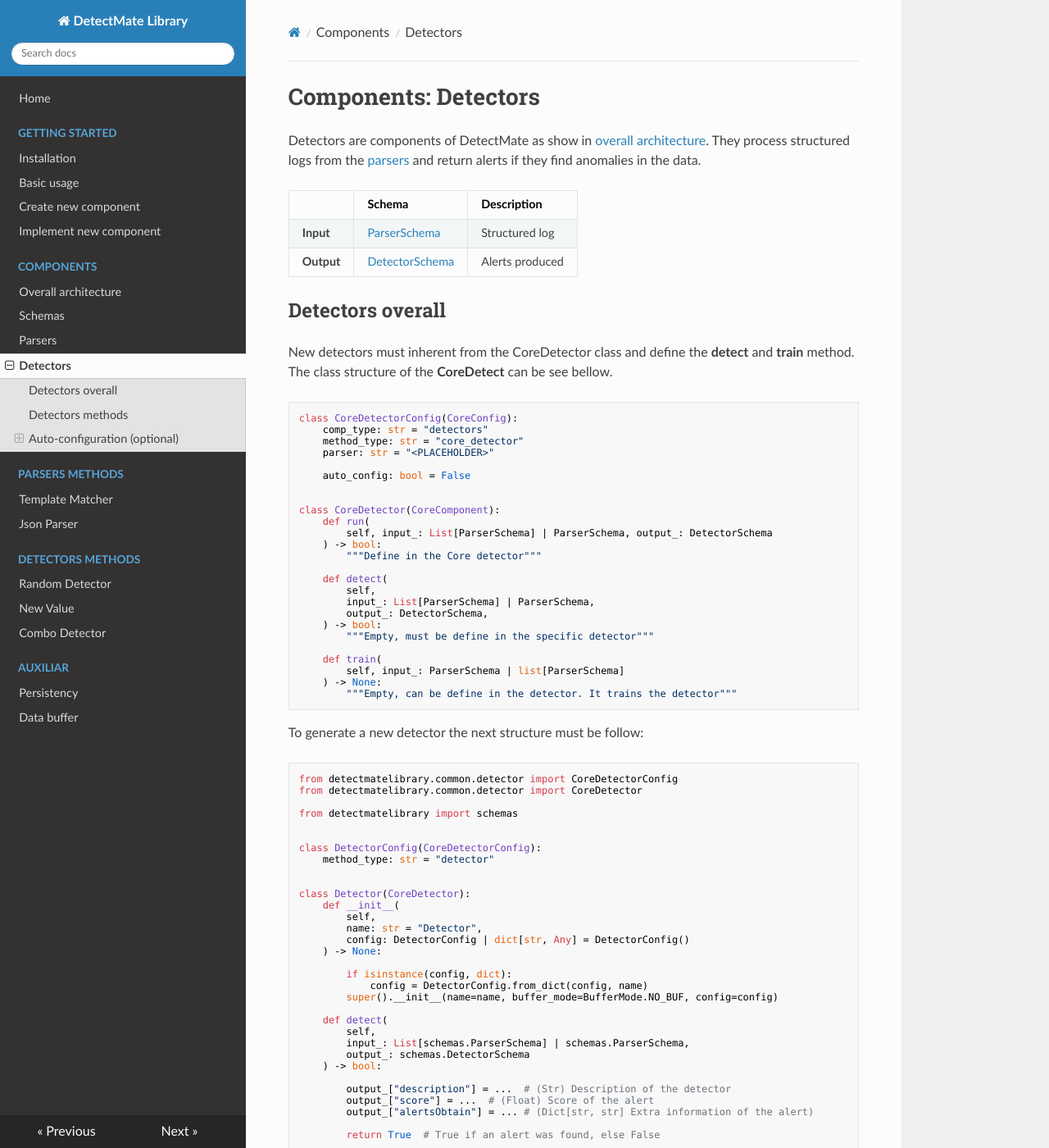
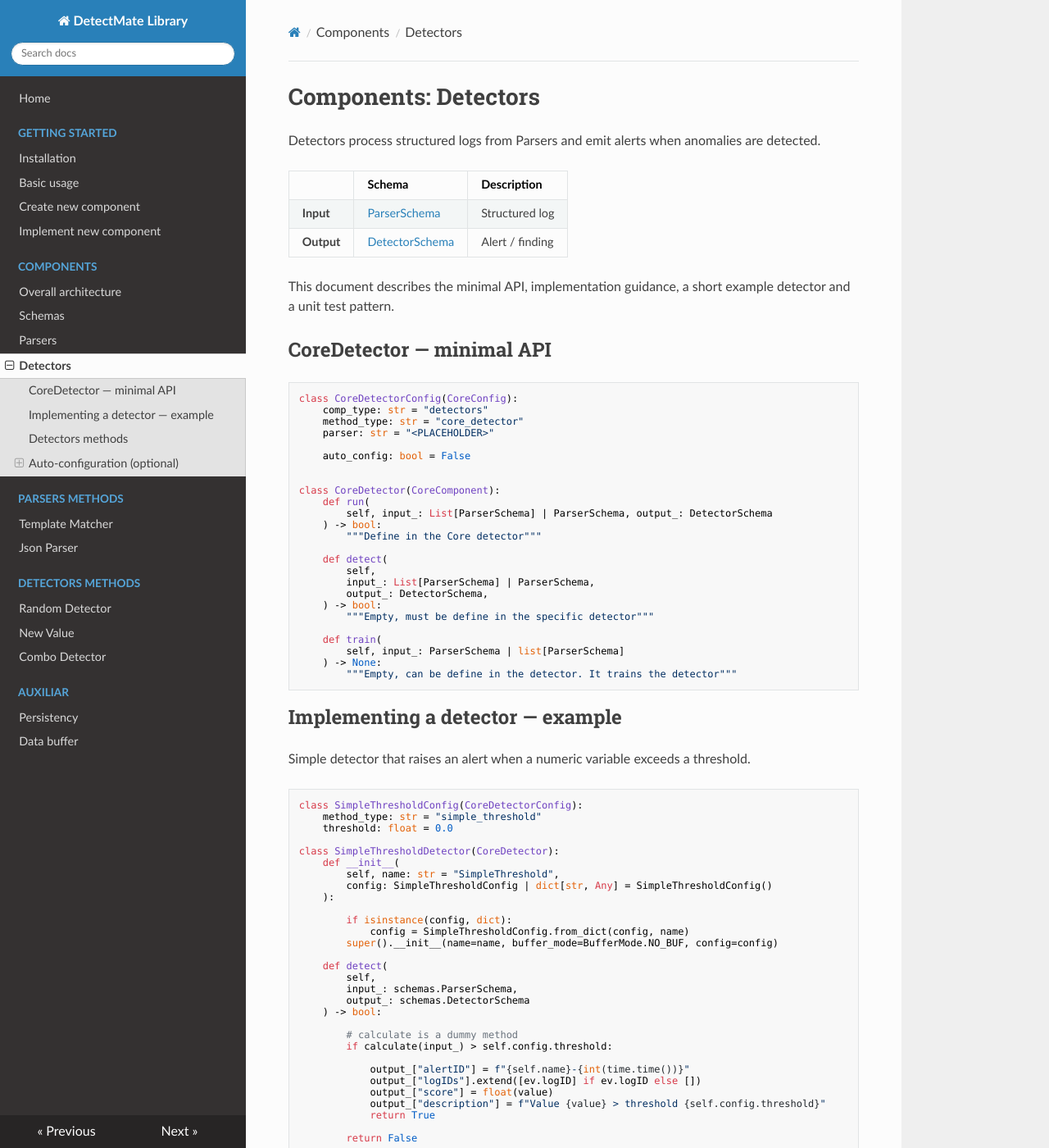
Before and after one commit to ait-detectmate/DetectMateLibrary, an MkDocs documentation site: the page built from docs/detectors.md, in a window 1280 px wide and 1400 px high. Shown: the whole window at 82% size. Built offline with MkDocs 1.6.1, drawn with Linux system fonts in a browser that asks for light colours; nearby versions of some CDN libraries; some of the changed text lies outside the part shown.

Commit message:
improve detector

````diff
--- a/docs/detectors.md
+++ b/docs/detectors.md
@@ -1,17 +1,17 @@
 
 # Components: Detectors
 
-Detectors are components of DetectMate as show in [overall architecture](overall_architecture.md). They process structured logs from the [parsers](parsers.md) and return alerts if they find anomalies in the data.
+Detectors process structured logs from Parsers and emit alerts when anomalies are detected.
 
-|            | Schema                 | Description        |
-|------------|------------------------|--------------------|
-| **Input**  | [ParserSchema](schemas.md)| Structured log  |
-| **Output** | [DetectorSchema](schemas.md) | Alerts produced |
+|            | Schema                     | Description        |
+|------------|----------------------------|--------------------|
+| **Input**  | [ParserSchema](schemas.md) | Structured log     |
+| **Output** | [DetectorSchema](schemas.md)| Alert / finding    |
 
+This document describes the minimal API, implementation guidance, a short example detector and a unit test pattern.
 
-## Detectors overall
+## CoreDetector — minimal API
 
-New detectors must inherent from the CoreDetector class and define the **detect** and **train** method. The class structure of the **CoreDetect** can be see bellow.
 
 
 ```python
@@ -41,46 +41,43 @@
     ) -> None:
         """Empty, can be define in the detector. It trains the detector"""
 ```
-To generate a new detector the next structure must be follow:
 
+## Implementing a detector — example
+
+Simple detector that raises an alert when a numeric variable exceeds a threshold.
 
 ```python
-from detectmatelibrary.common.detector import CoreDetectorConfig
-from detectmatelibrary.common.detector import CoreDetector
+class SimpleThresholdConfig(CoreDetectorConfig):
+    method_type: str = "simple_threshold"
+    threshold: float = 0.0
 
-from detectmatelibrary import schemas
-
-
-class DetectorConfig(CoreDetectorConfig):
-    method_type: str = "detector"
-
-
-class Detector(CoreDetector):
+class SimpleThresholdDetector(CoreDetector):
     def __init__(
-        self,
-        name: str = "Detector",
-        config: DetectorConfig | dict[str, Any] = DetectorConfig()
-    ) -> None:
+        self, name: str = "SimpleThreshold",
+        config: SimpleThresholdConfig | dict[str, Any] = SimpleThresholdConfig()
+    ):
 
         if isinstance(config, dict):
-            config = DetectorConfig.from_dict(config, name)
+            config = SimpleThresholdConfig.from_dict(config, name)
         super().__init__(name=name, buffer_mode=BufferMode.NO_BUF, config=config)
 
     def detect(
         self,
-        input_: List[schemas.ParserSchema] | schemas.ParserSchema,
+        input_: schemas.ParserSchema,
         output_: schemas.DetectorSchema
     ) -> bool:
 
-        output_["description"] = ...  # (Str) Description of the detector
-        output_["score"] = ...  # (Float) Score of the alert
-        output_["alertsObtain"] = ... # (Dict[str, str] Extra information of the alert)
+        # calculate is a dummy method
+        if calculate(input_) > self.config.threshold:
 
-        return True  # True if an alert was found, else False
+            output_["alertID"] = f"{self.name}-{int(time.time())}"
+            output_["logIDs"].extend([ev.logID] if ev.logID else [])
+            output_["score"] = float(value)
+            output_["description"] = f"Value {value} > threshold {self.config.threshold}"
+            return True
+
+        return False
 ```
-
-The **run** method of the **CoreParser** will call the **parse** method you define here. **run** also take case of the rest of preprocessing and postprocessing of the logs.
-
 To configure the number of logs receive as input, you need to configure the [buffer](auxiliar/input_buffer.md) in the initialization of the Detector.
 
 ## Detectors methods
````
